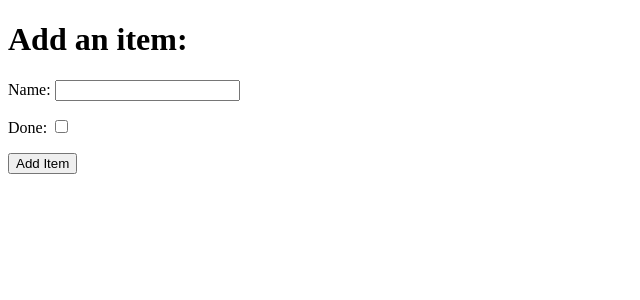
After one commit to Cairi-S/hello-django, a Django app: page /add in a window 1280 px wide. The commit adds this page. Shown: the top 300 px of the page, without its empty margins (0-640 px from the left). Run offline with Django 3.2, Linux system fonts and the light colour scheme.

Commit message:
Hello Django - Create a new item p1

```diff
--- a/django_todo/urls.py
+++ b/django_todo/urls.py
@@ -15,9 +15,10 @@ Including another URLconf
 """
 from django.contrib import admin
 from django.urls import path
-from todo.views import get_todo_list
+from todo.views import get_todo_list, add_item
 
 urlpatterns = [
     path('admin/', admin.site.urls),
-    path('', get_todo_list, name='get_todo_list')
+    path('', get_todo_list, name='get_todo_list'),
+    path('add', add_item, name='add')
 ]
--- /dev/null
+++ b/todo/templates/todo/add_item.html
@@ -0,0 +1,31 @@
+<!DOCTYPE html>
+<html lang="en">
+<head>
+    <meta charset="UTF-8">
+    <meta http-equiv="X-UA-Compatible" content="IE=edge">
+    <meta name="viewport" content="width=device-width, initial-scale=1.0">
+    <title>Document</title>
+</head>
+<body>
+    <h1>Add an item:</h1>
+    <form action="POST" action="add">
+        <div>
+            <p>
+                <label for="id_name">Name:</label>
+                <input type="text" id="id_name" name="item_name" />
+            </p>
+        </div>
+        <div>
+            <p>
+                <label for="id_done">Done:</label>
+                <input type="checkbox" id="id_done" name="item_done" />
+            </p>
+        </div>
+        <div>
+            <p>
+                <button type="submit">Add Item</button>
+            </p>
+        </div>
+    </form>
+</body>
+</html>
--- a/todo/templates/todo/todo_list.html
+++ b/todo/templates/todo/todo_list.html
@@ -22,6 +22,7 @@
             <td>You have nothing to do.</td>
         </tr>
         {% endfor %}
+        <a href="/add">Add an item</a>
 </table>
 </body>
 </html>
--- a/todo/views.py
+++ b/todo/views.py
@@ -10,3 +10,7 @@ def get_todo_list(request):
         'items': items
     }
     return render(request, 'todo/todo_list.html', context)
+
+
+def add_item(request):
+    return render(request, 'todo/add_item.html')
```
